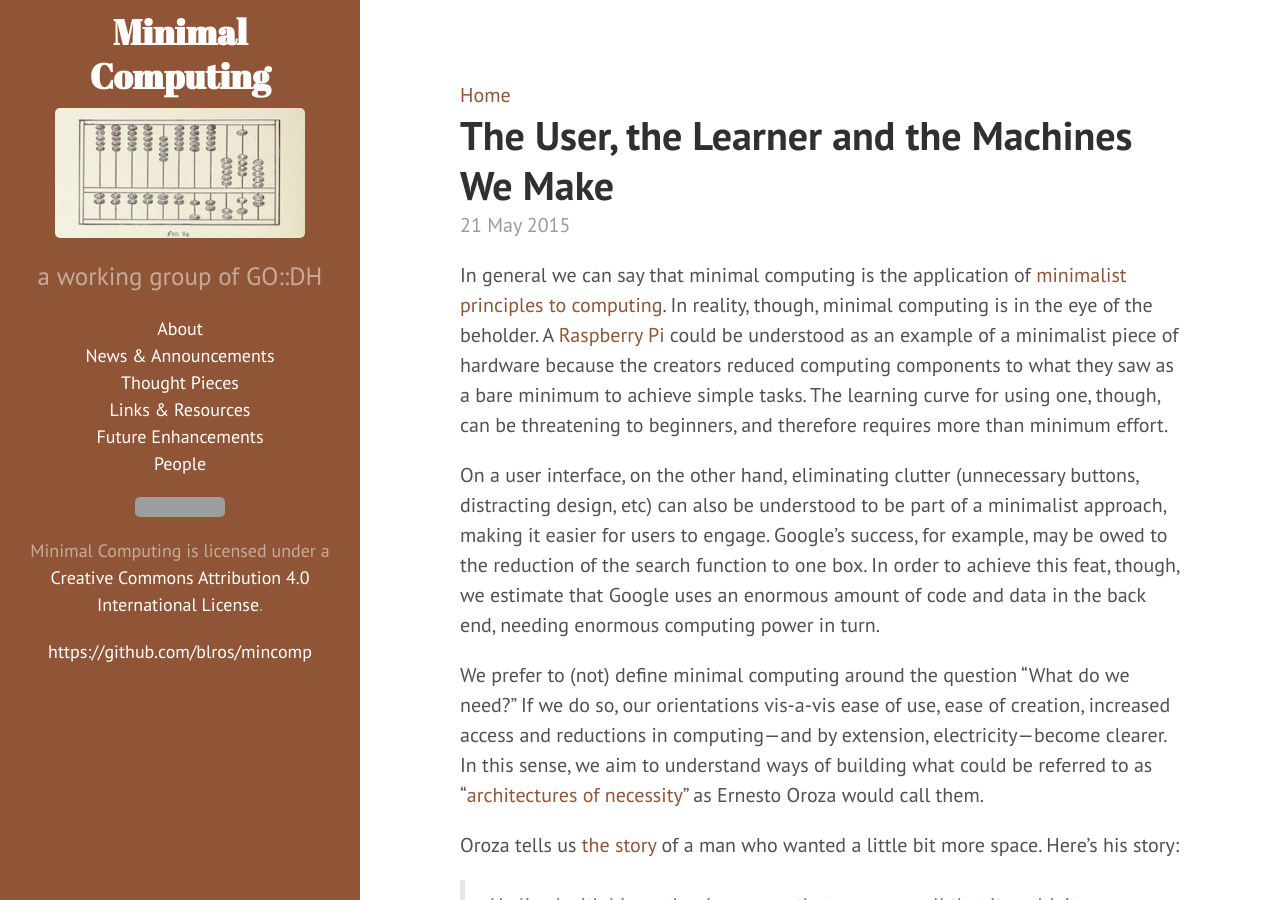
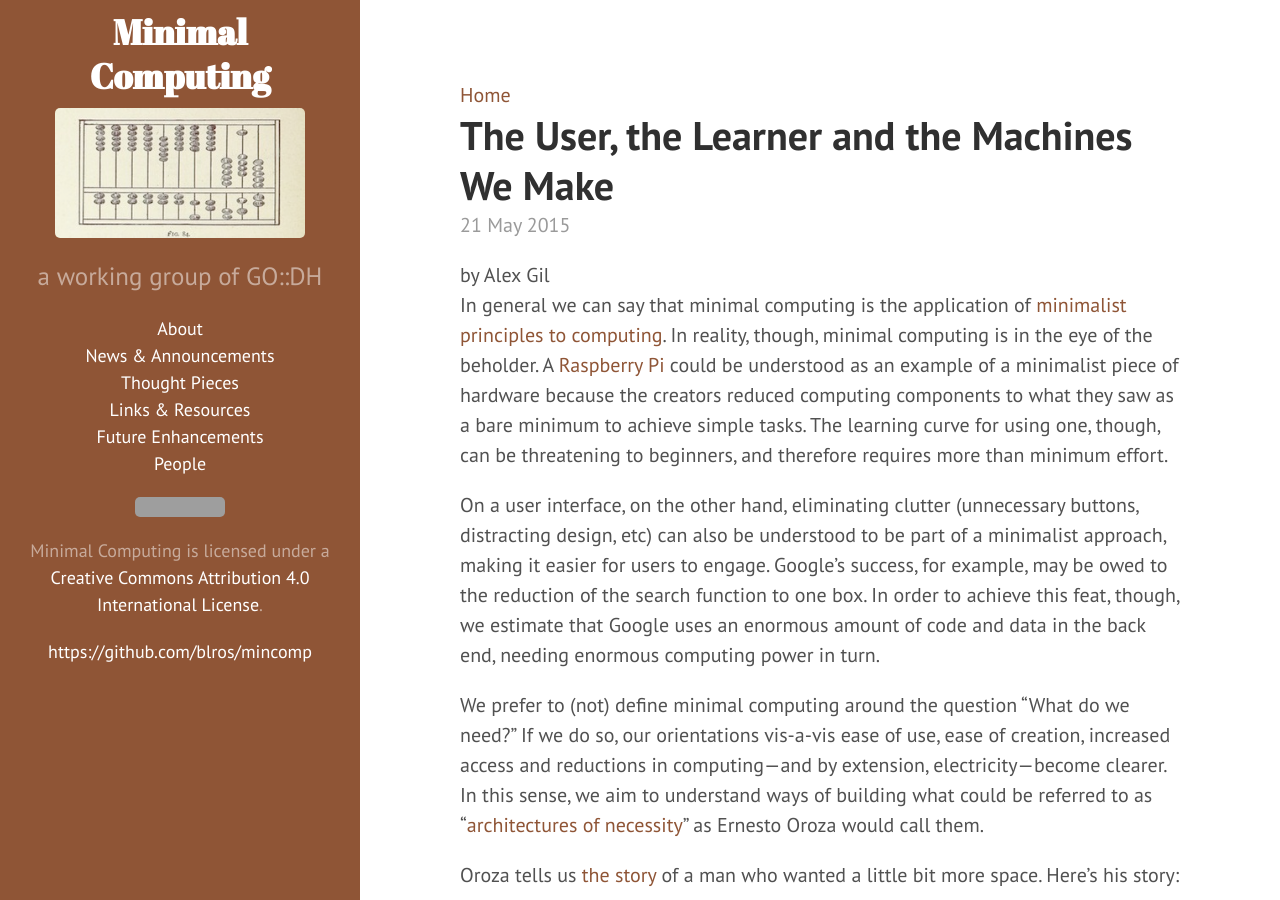
Before and after one commit to go-dh/mincomp, a Jekyll site: the page built from _posts/2015-05-21-user-vs-learner.markdown, in a window 1280 px wide and 900 px high. Built offline with Jekyll 4.4.1, drawn with Linux system fonts in a browser that asks for light colours; grey boxes are pictures that could not be loaded.

Commit message:
Added page author to posts

```diff
--- a/_layouts/post.html
+++ b/_layouts/post.html
@@ -5,6 +5,7 @@ layout: default
 <div class="post">
   <h1 class="post-title">{{ page.title }}</h1>
   <span class="post-date">{{ page.date | date_to_string }}</span>
+  <span class="post-author">by {{ page.author }}</span>
   {{ content }}
 </div>
 
```
